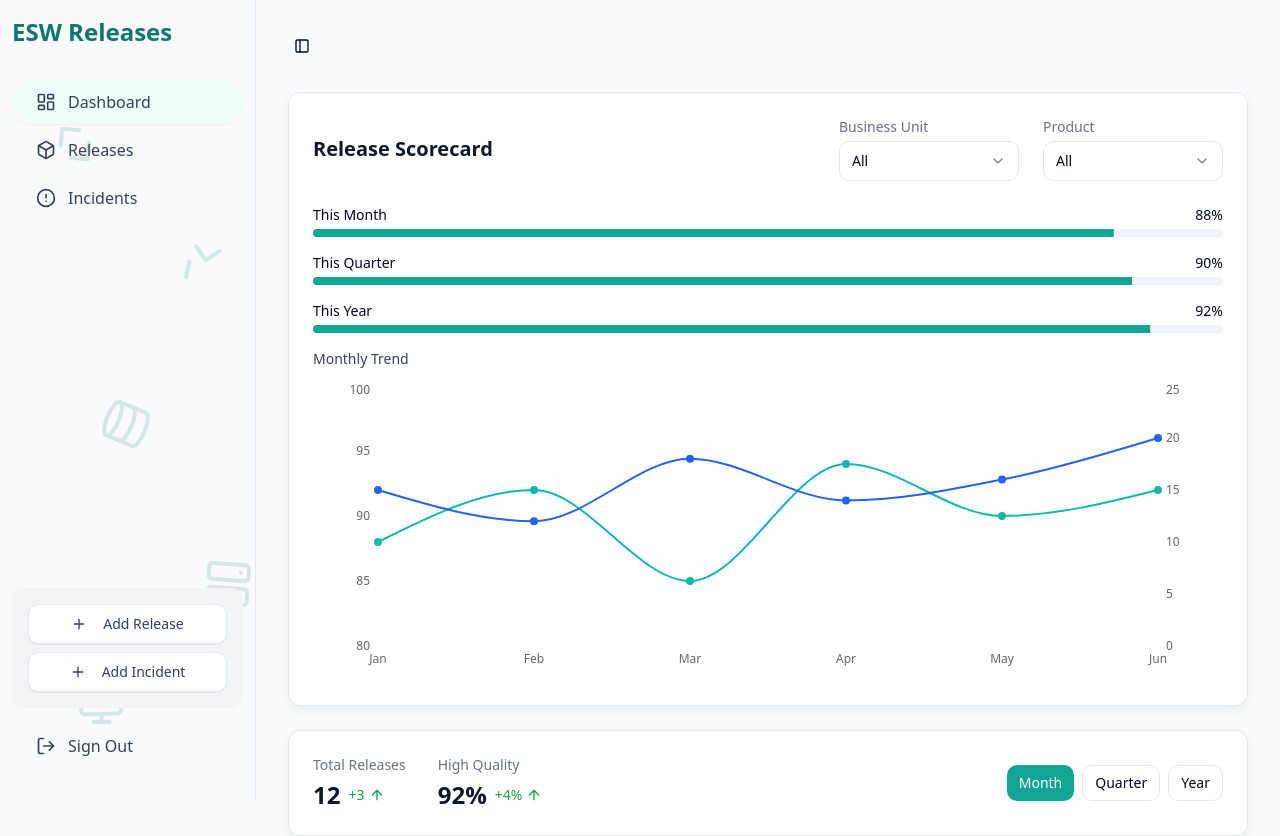
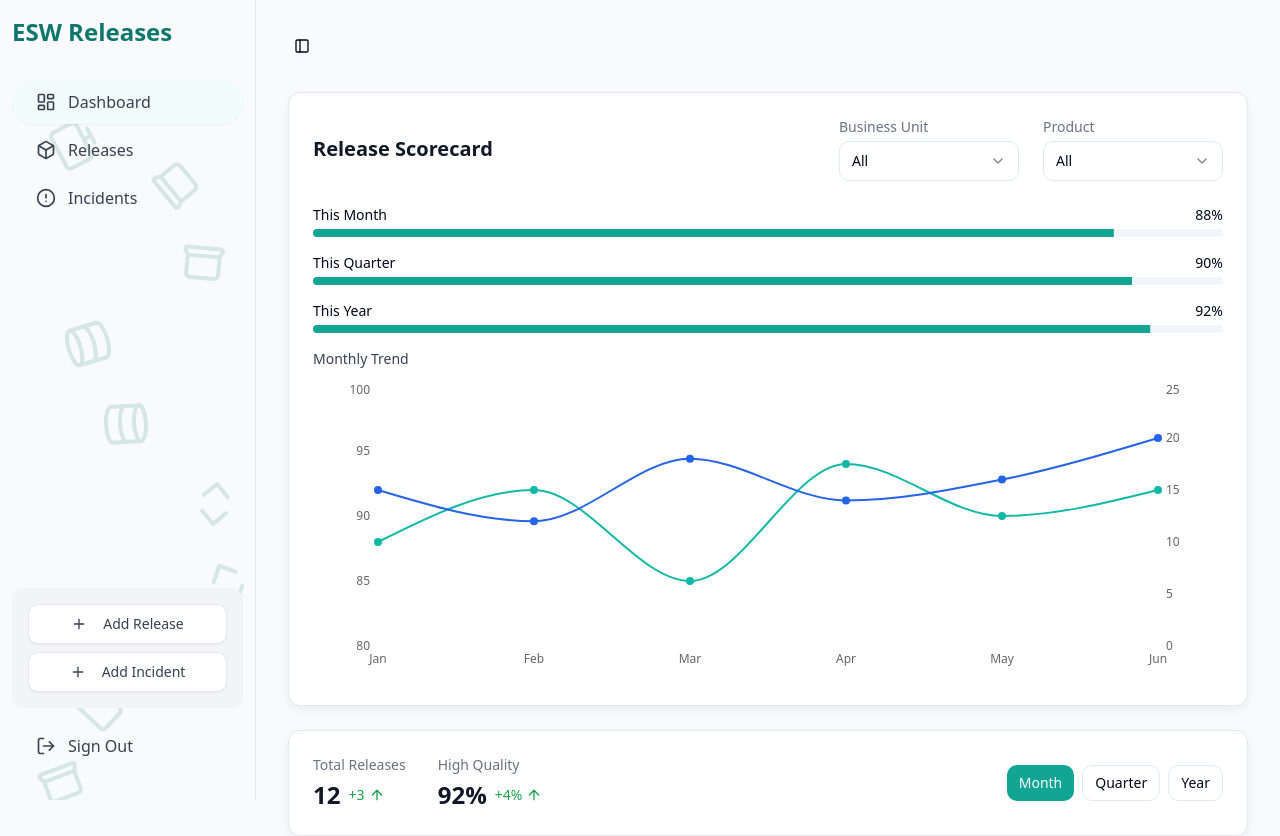
Before and after one commit to jczapovics/esw-releases, a React (Vite) app: page / in a window 1280 px wide. Shown: the top 836 px of the page. Built offline with nearby package versions, Linux system fonts and the light colour scheme.

Commit message:
Update dashboard icons
Refactor dashboard icons, removing some and adding others for a total of approximately 10.

```diff
--- a/src/components/DashboardLayout.tsx
+++ b/src/components/DashboardLayout.tsx
@@ -1,7 +1,7 @@
 
 import { useNavigate, Link } from "react-router-dom";
 import { SidebarProvider, Sidebar, SidebarContent, SidebarTrigger } from "@/components/ui/sidebar";
-import { Box, LayoutDashboard, AlertCircle, LogOut, Plus, Code, Terminal, Database, Server, Monitor } from "lucide-react";
+import { Box, LayoutDashboard, AlertCircle, LogOut, Plus, Monitor, Laptop, Database, Code } from "lucide-react";
 import { Button } from "@/components/ui/button";
 import { toast } from "sonner";
 import { useState } from "react";
@@ -14,7 +14,7 @@ const mainNavigation = [
   { name: "Incidents", href: "/incidents", icon: AlertCircle },
 ];
 
-const backgroundIcons = [Code, Terminal, Database, Server, Monitor];
+const backgroundIcons = [Monitor, Laptop, Database, Code];
 
 export function DashboardLayout({ children }: { children: React.ReactNode }) {
   const navigate = useNavigate();
@@ -42,14 +42,19 @@ export function DashboardLayout({ children }: { children: React.ReactNode }) {
             <div className="px-3 py-4 flex flex-col h-full relative">
               {/* Icons pattern overlay - now inside the sidebar */}
               <div className="absolute inset-0 opacity-[0.15] pointer-events-none z-0">
-                {[...Array(5)].map((_, i) => {
-                  const Icon = backgroundIcons[i];
+                {[...Array(10)].map((_, i) => {
+                  const Icon = backgroundIcons[i % backgroundIcons.length];
                   const positions = [
                     { x: 20, y: 15 },
                     { x: 70, y: 30 },
                     { x: 40, y: 50 },
                     { x: 80, y: 70 },
                     { x: 30, y: 85 },
+                    { x: 60, y: 20 },
+                    { x: 25, y: 40 },
+                    { x: 75, y: 60 },
+                    { x: 45, y: 80 },
+                    { x: 15, y: 95 },
                   ];
                   return (
                     <Icon
```
